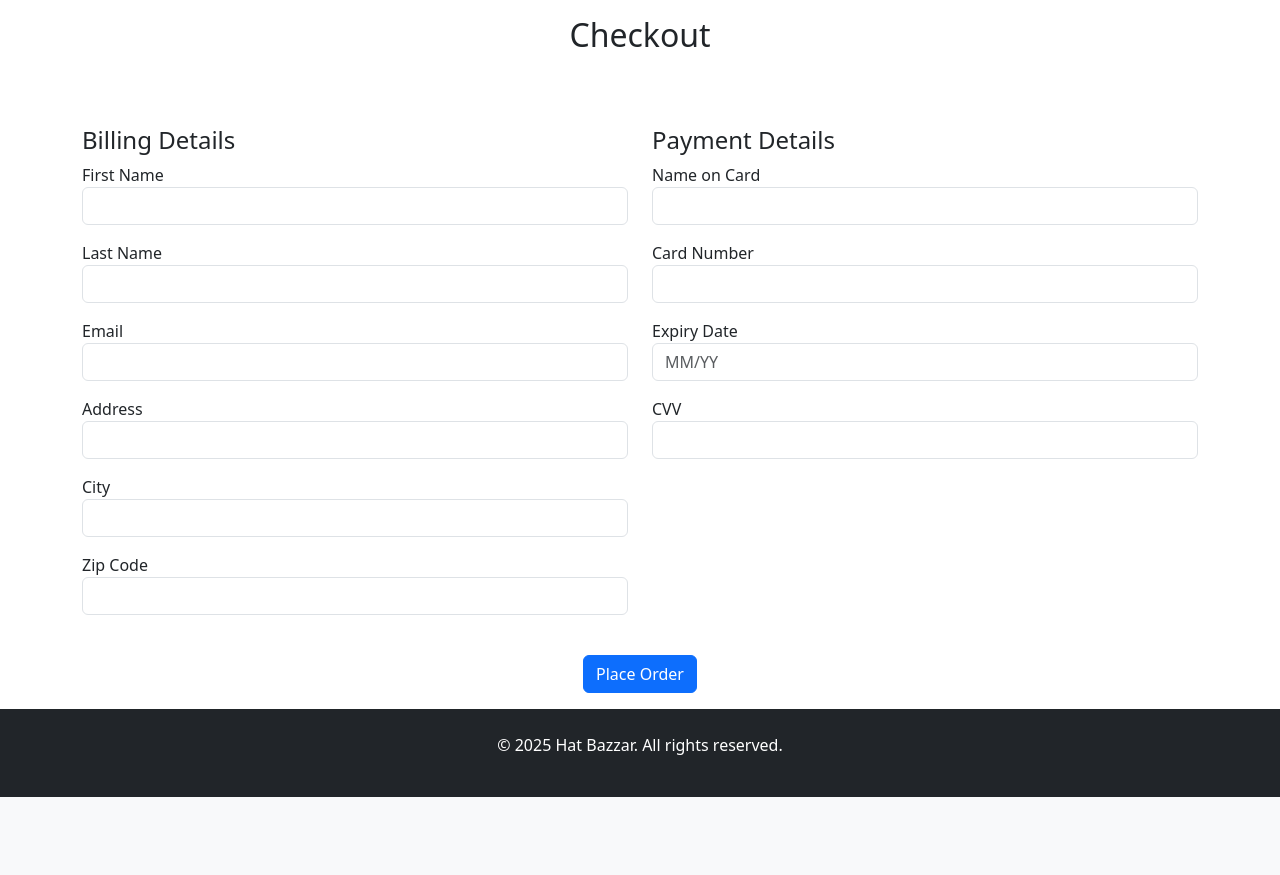
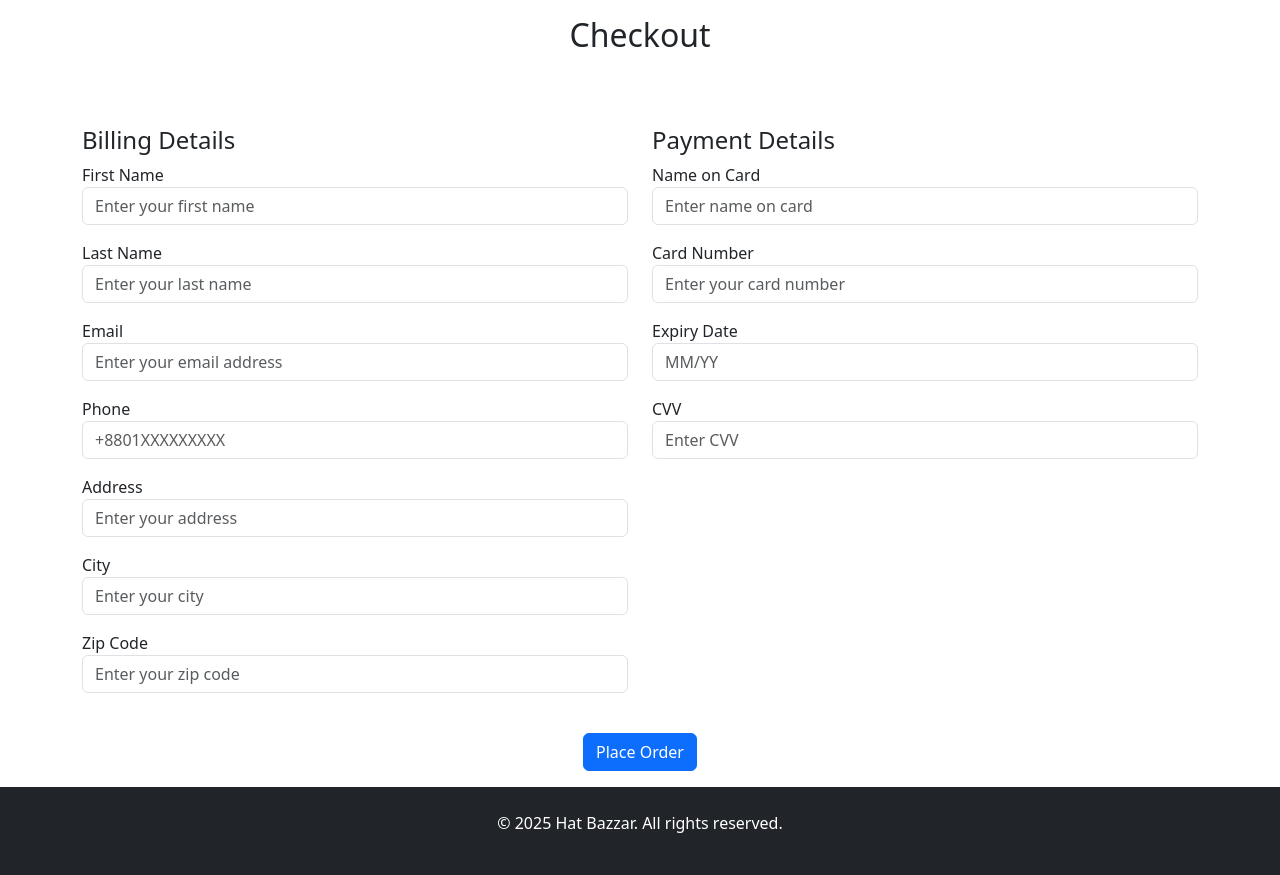
Before and after one commit to roniahamed/Hat-Bazzar, a Django app: page /checkout/ in a window 1280 px wide. Shown: the part 174-1049 px from the top of the page. Before the commit the page ends 971 px from the top, so only its background shows below. Run offline with Django 5.2, Linux system fonts and the light colour scheme.

Commit message:
checkout page update

```diff
--- a/templates/common/scripts.html
+++ b/templates/common/scripts.html
@@ -24,6 +24,7 @@
         localStorage.setItem('cart', JSON.stringify(cart));
         document.getElementById('cart').innerHTML ="Cart("+ Object.keys(cart).length +")";
         console.log(Object.keys(cart).length);
+        DisplayCart(cart);
     });
     var cartPopover;
 
--- a/templates/shop/checkout.html
+++ b/templates/shop/checkout.html
@@ -5,9 +5,9 @@
 {% block content %}
 <div class="container mt-5">
         <h2 class="text-center mb-4">Checkout</h2>
+        <div class="row">
         <div class="cal-md-12" >
-    <div class="row">
-        <ul class="list-group">
+            <ul class="list-group" id="item_list">
 
             </ul>
         </div>
@@ -21,38 +21,42 @@
                 <h4>Billing Details</h4>
                 <div class="form-group mb-3">
                     <label for="first_name">First Name</label>
-                    <input type="text" class="form-control" id="first_name" name="first_name" required>
+                    <input type="text" class="form-control" id="first_name" name="first_name" placeholder="Enter your first name" required>
                 </div>
                 <div class="form-group mb-3">
                     <label for="last_name">Last Name</label>
-                    <input type="text" class="form-control" id="last_name" name="last_name" required>
+                    <input type="text" class="form-control" id="last_name" name="last_name" placeholder="Enter your last name" required>
                 </div>
                 <div class="form-group mb-3">
                     <label for="email">Email</label>
-                    <input type="email" class="form-control" id="email" name="email" required>
+                    <input type="email" class="form-control" id="email" name="email" placeholder="Enter your email address" required>
+                </div>
+                <div class="form-group mb-3">
+                    <label for="phone">Phone</label>
+                    <input type="tel" pattern="^\+8801[0-9]{9}$" class="form-control" id="phone" name="phone" placeholder="+8801XXXXXXXXX" required>
                 </div>
                 <div class="form-group mb-3">
                     <label for="address">Address</label>
-                    <input type="text" class="form-control" id="address" name="address" required>
+                    <input type="text" class="form-control" id="address" name="address" placeholder="Enter your address" required>
                 </div>
                 <div class="form-group mb-3">
                     <label for="city">City</label>
-                    <input type="text" class="form-control" id="city" name="city" required>
+                    <input type="text" class="form-control" id="city" name="city" placeholder="Enter your city" required>
                 </div>
                 <div class="form-group mb-3">
                     <label for="zip_code">Zip Code</label>
-                    <input type="text" class="form-control" id="zip_code" name="zip_code" required>
+                    <input type="text" class="form-control" id="zip_code" name="zip_code" placeholder="Enter your zip code" required>
                 </div>
             </div>
             <div class="col-md-6">
                 <h4>Payment Details</h4>
                 <div class="form-group mb-3">
                     <label for="card_name">Name on Card</label>
-                    <input type="text" class="form-control" id="card_name" name="card_name" required>
+                    <input type="text" class="form-control" id="card_name" name="card_name" placeholder="Enter name on card" required>
                 </div>
                 <div class="form-group mb-3">
                     <label for="card_number">Card Number</label>
-                    <input type="text" class="form-control" id="card_number" name="card_number" required>
+                    <input type="text" class="form-control" id="card_number" name="card_number" placeholder="Enter your card number" required>
                 </div>
                 <div class="form-group mb-3">
                     <label for="expiry_date">Expiry Date</label>
@@ -60,7 +64,7 @@
                 </div>
                 <div class="form-group mb-3">
                     <label for="cvv">CVV</label>
-                    <input type="text" class="form-control" id="cvv" name="cvv" required>
+                    <input type="text" class="form-control" id="cvv" name="cvv" placeholder="Enter CVV" required>
                 </div>
             </div>
         </div>
@@ -77,5 +81,15 @@
     else{
         cart = JSON.parse(localStorage.getItem('cart'));
     }
+
+    for (var item in cart){
+        let name = cart[item][1]
+        let quantity = cart[item][0]
+        itemString = `<li class="list-group-item d-flex justify-content-between align-items-center">${name}
+    <span class="badge text-bg-primary rounded-pill">${quantity}</span>
+  </li>`
+        $('#item_list').append(itemString)
+
+    }
 </script>
 {% endblock %}
```
Lines whose indentation alone changed are shown as unchanged.
